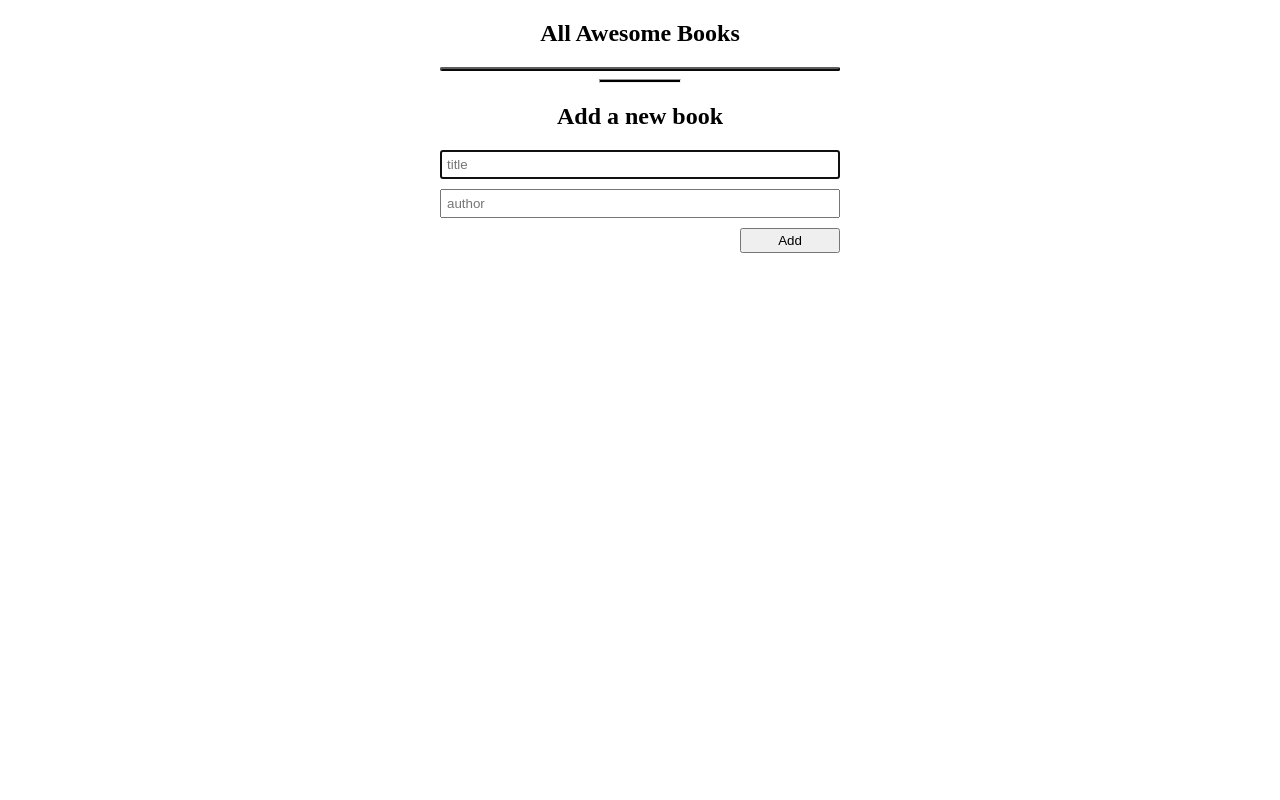
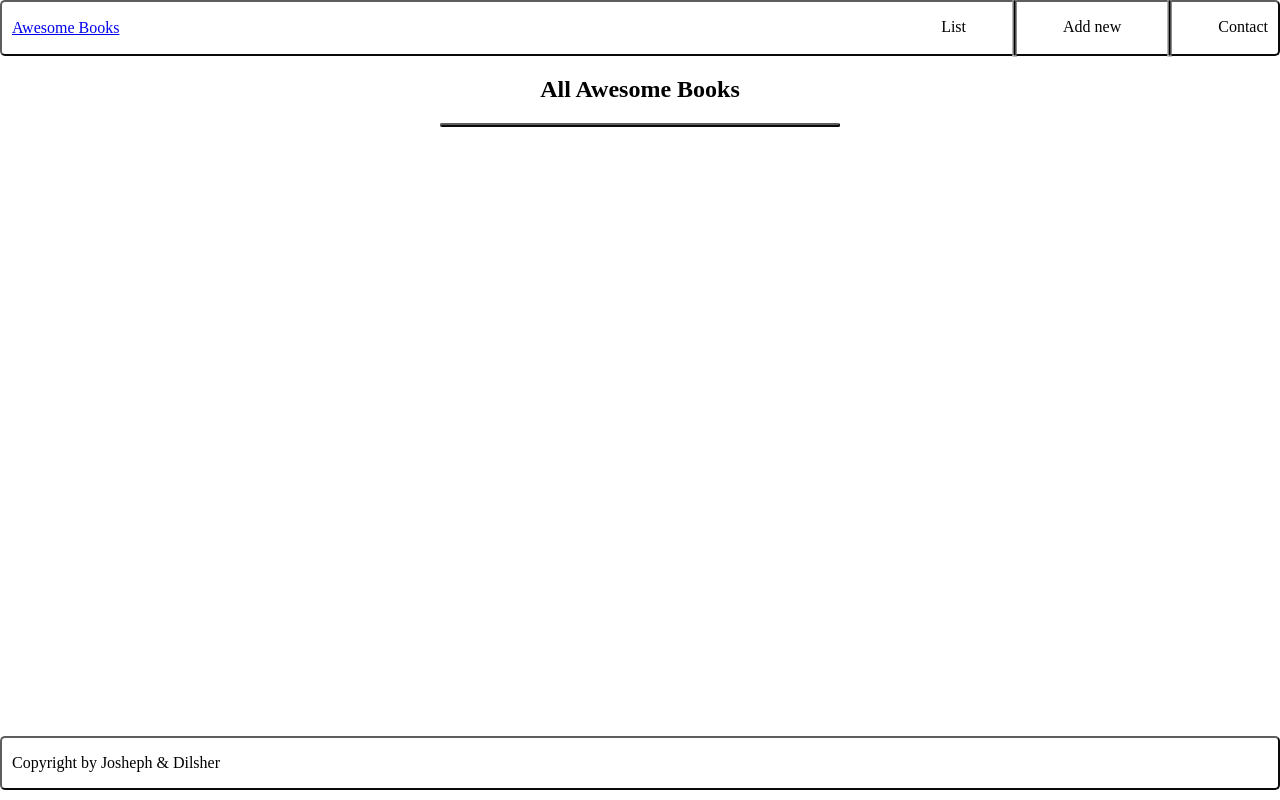
Before and after one commit to jossi30/Awesome-Book1, a website: page index.html in a window 1280 px wide. Drawn offline with Linux system fonts and the light colour scheme.

Commit message:
navbar and sections created

```diff
--- a/index.html
+++ b/index.html
@@ -8,6 +8,18 @@
     <link rel="stylesheet" href="styles.css">
 </head>
 <body>
+  <nav id="nav">
+    <a href="./index.html">
+      Awesome Books
+    </a>
+    <ul class="menu">
+      <li>List</li>
+      <hr class="rotate">
+      <li>Add new</li>
+      <hr class="rotate">
+      <li>Contact</li>
+    </ul>
+  </nav>
     <main>
         <section>
             <h1>All Awesome Books</h1>
@@ -15,7 +27,6 @@
 
             </div>
         </section>
-        <hr>
         <section>
             <h2>Add a new book</h2>
             <form>
@@ -24,6 +35,21 @@
                 <div><button class="addBtn">Add</button></div>
             </form>
         </section>
+        <section class="contact">
+          <h1>Contact Information</h1>
+          <pre>
+    Do you have any question or just want to say Hello!
+    You can reach out to us
+
+          * Our e-mail: Joseph-Dilsher@gmail.com
+          * Our phone number: 00966562680406
+          * Our address: Streetname 22, 84503 City, Country
+          </pre>
+        </section>
+      </main>
+      <footer>
+        <p>Copyright by Josheph & Dilsher</p>
+      </footer>
     </main>
 
     <script src="main.js"></script>
--- a/main.js
+++ b/main.js
@@ -1,3 +1,27 @@
+const menuItems = document.querySelectorAll('li');
+const sections = document.querySelectorAll('section');
+function reset() {
+  sections.forEach((section) => {
+    section.style.display = 'none';
+  });
+}
+reset();
+sections[0].style.display = 'block';
+
+menuItems[0].addEventListener('click', () => {
+  reset();
+  sections[0].style.display = 'block';
+});
+
+menuItems[1].addEventListener('click', () => {
+  reset();
+  sections[1].style.display = 'block';
+});
+
+menuItems[2].addEventListener('click', () => {
+  reset();
+  sections[2].style.display = 'block';
+});
 class BookShelf {
   constructor() {
     this.book = JSON.parse(localStorage.getItem('books')) || [];
```
